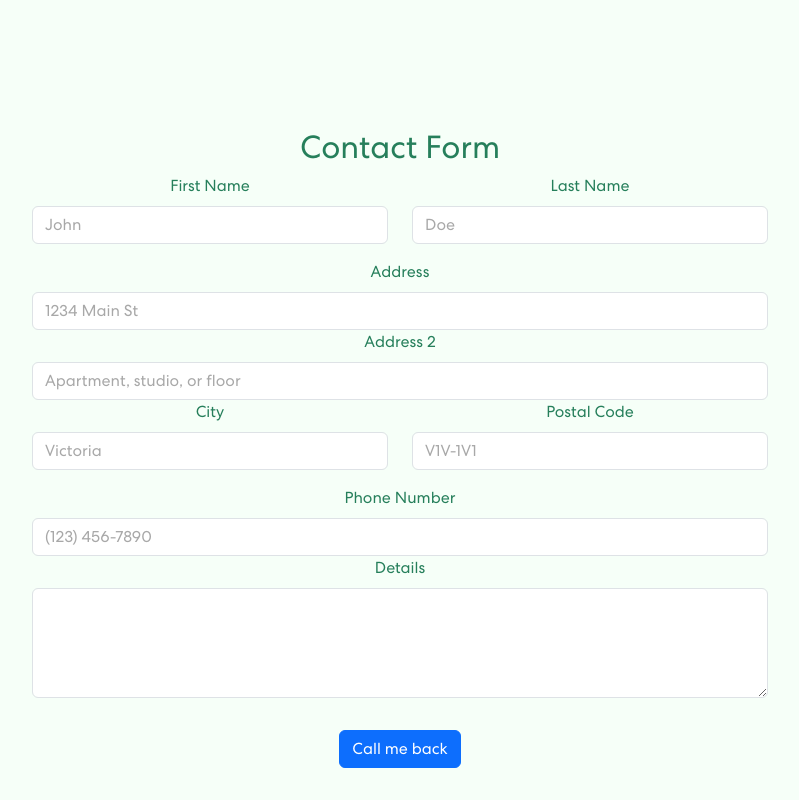
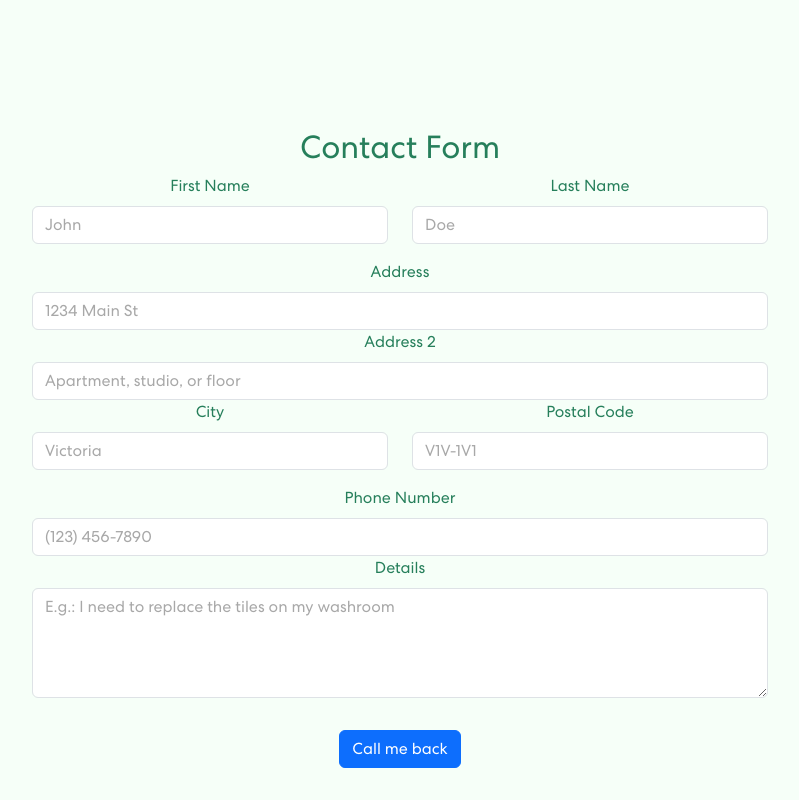
Before and after one commit to FelipeRuizM/amazonian-tiles, a React (Create React App) app: page / in a window 1280 px wide. Shown: the part 1232-2032 px from the top of the page, without its empty margins (240-1039 px from the left). Built offline with nearby package versions, Linux system fonts and the light colour scheme.

Commit message:
added placeholder to details

```diff
--- a/src/components/Contact.js
+++ b/src/components/Contact.js
@@ -127,6 +127,7 @@ export const Contact = () => {
                   name="details"
                   value={formData.details}
                   onChange={handleChange}
+                  placeholder='E.g.: I need to replace the tiles on my washroom'
                   required
                 />
               </Form.Group>
```
